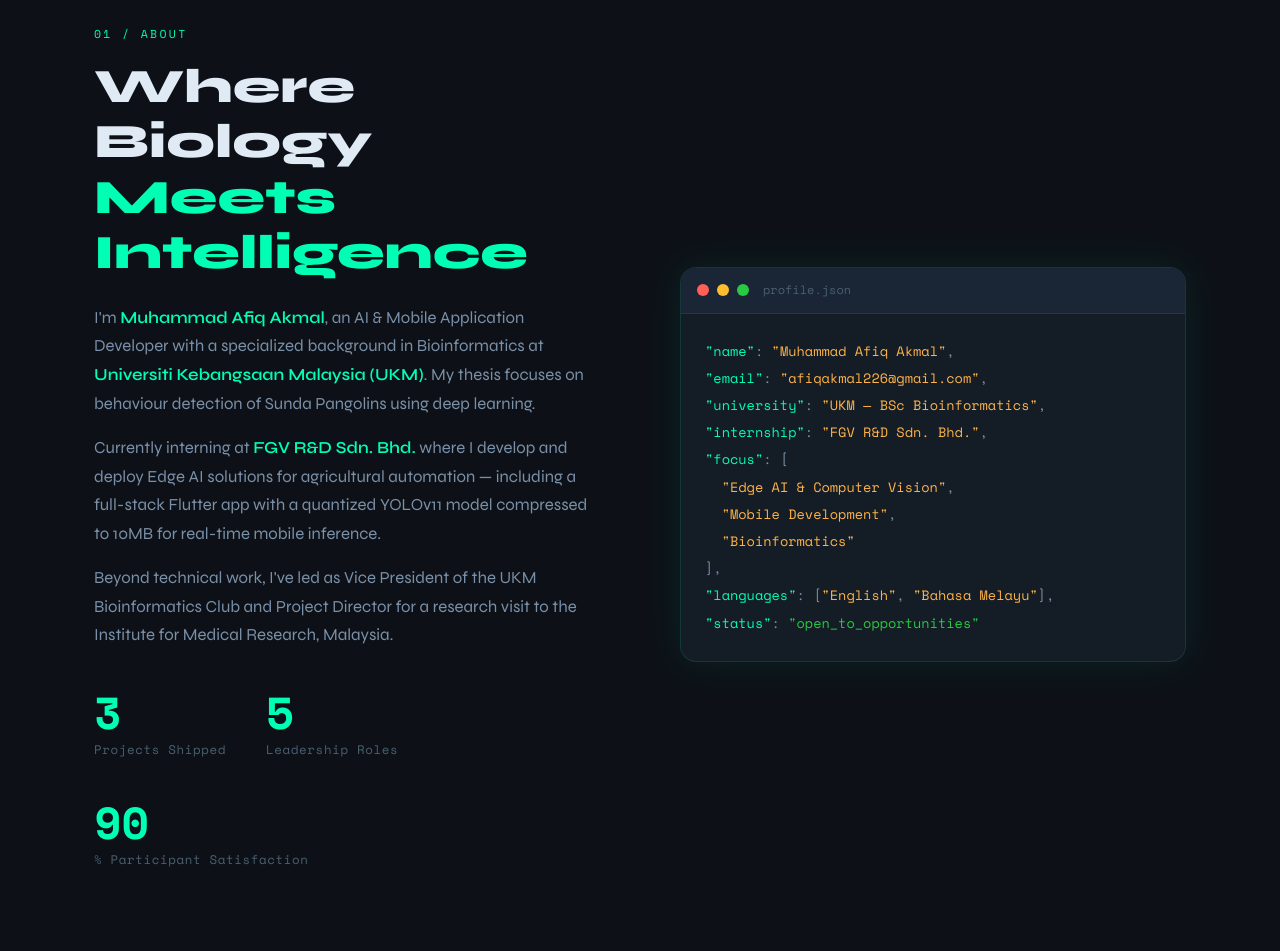
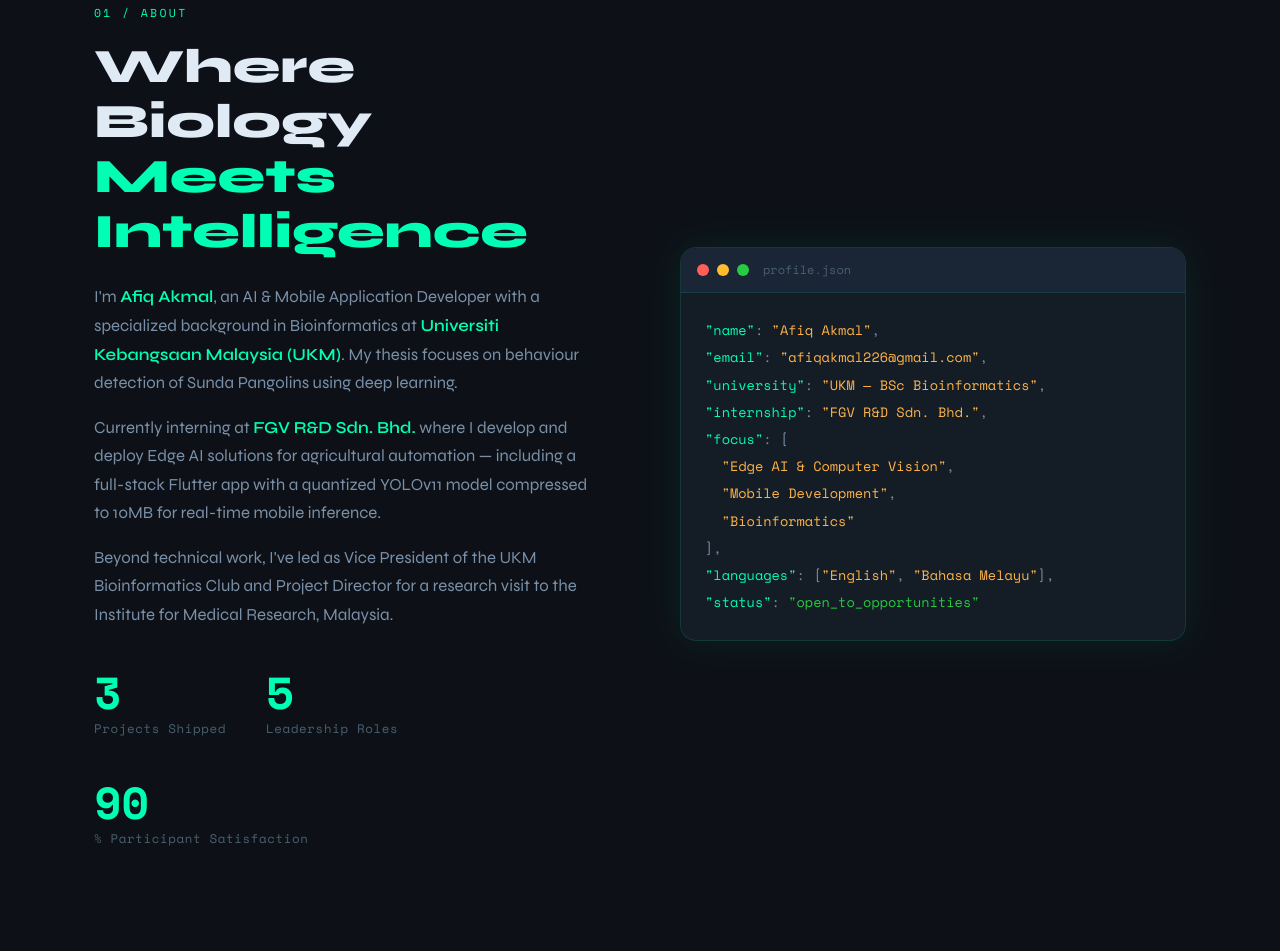
Before and after one commit to ybafiq/Portfolio, a plain HTML site: page index.html in a window 1280 px wide. Shown: the part 1029-1980 px from the top of the page. Drawn offline with nearby package versions, Linux system fonts and the light colour scheme.

Commit message:
update info

```diff
--- a/index.html
+++ b/index.html
@@ -3,7 +3,7 @@
 <head>
   <meta charset="UTF-8" />
   <meta name="viewport" content="width=device-width, initial-scale=1.0" />
-  <title>Muhammad Afiq Akmal — AI & Bioinformatics Developer</title>
+  <title>Afiq Akmal — AI & Bioinformatics Developer</title>
   <link rel="stylesheet" href="style.css" />
   <link rel="preconnect" href="https://fonts.googleapis.com" />
   <link rel="preconnect" href="https://fonts.gstatic.com" crossorigin />
@@ -35,7 +35,7 @@
   <section id="hero">
     <canvas id="bioCanvas"></canvas>
     <div class="hero-content">
-      <p class="hero-tag">Muhammad Afiq Akmal · BSc Bioinformatics, UKM · Bioinformatics Intern @ FGV R&amp;D</p>
+      <p class="hero-tag">Afiq Akmal · BSc Bioinformatics, UKM · Bioinformatics Intern @ FGV R&amp;D</p>
       <h1 class="hero-title">
         <span class="line">AI &amp; Mobile</span>
         <span class="line accent-text">Developer</span>
@@ -63,7 +63,7 @@
         <div class="about-text">
           <h2 class="section-title">Where Biology<br><em>Meets Intelligence</em></h2>
           <p>
-            I'm <strong>Muhammad Afiq Akmal</strong>, an AI &amp; Mobile Application Developer with a specialized background in Bioinformatics at <strong>Universiti Kebangsaan Malaysia (UKM)</strong>. My thesis focuses on behaviour detection of Sunda Pangolins using deep learning.
+            I'm <strong>Afiq Akmal</strong>, an AI &amp; Mobile Application Developer with a specialized background in Bioinformatics at <strong>Universiti Kebangsaan Malaysia (UKM)</strong>. My thesis focuses on behaviour detection of Sunda Pangolins using deep learning.
           </p>
           <p>
             Currently interning at <strong>FGV R&D Sdn. Bhd.</strong> where I develop and deploy Edge AI solutions for agricultural automation — including a full-stack Flutter app with a quantized YOLOv11 model compressed to 10MB for real-time mobile inference.
@@ -94,7 +94,7 @@
               <span class="dot dot-green"></span>
               <span class="bio-card-title">profile.json</span>
             </div>
-            <pre class="bio-card-code"><span class="c-key">"name"</span>: <span class="c-str">"Muhammad Afiq Akmal"</span>,
+            <pre class="bio-card-code"><span class="c-key">"name"</span>: <span class="c-str">"Afiq Akmal"</span>,
 <span class="c-key">"email"</span>: <span class="c-str">"afiqakmal226@gmail.com"</span>,
 <span class="c-key">"university"</span>: <span class="c-str">"UKM — BSc Bioinformatics"</span>,
 <span class="c-key">"internship"</span>: <span class="c-str">"FGV R&amp;D Sdn. Bhd."</span>,
@@ -345,7 +345,7 @@
   <footer>
     <div class="container footer-inner">
       <span class="nav-logo"><span class="logo-bracket">[</span>BIO<span class="logo-accent">_</span>DEV<span class="logo-bracket">]</span></span>
-      <p>Muhammad Afiq Akmal · Built with Vanilla HTML, CSS &amp; JavaScript · © 2026</p>
+      <p>Afiq Akmal · Built with Vanilla HTML, CSS &amp; JavaScript · © 2026</p>
       <div class="footer-links">
         <a href="#hero">Back to top ↑</a>
       </div>
```
